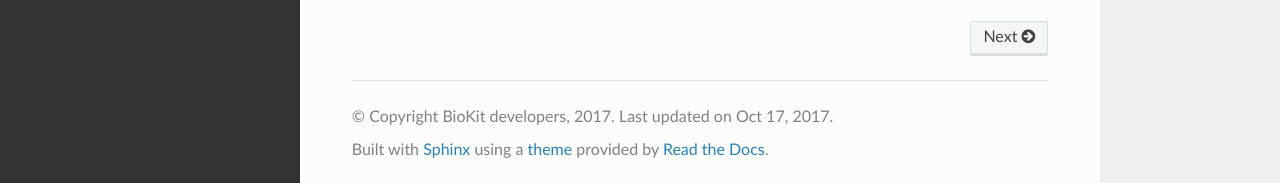
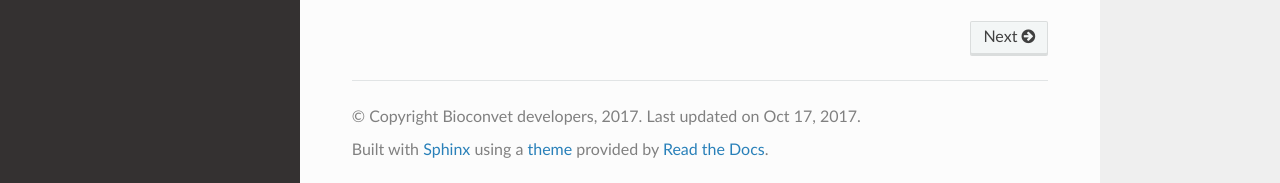
Before and after one commit to bioconvert/bioconvert, a Sphinx documentation site: the page built from doc/index.rst, in a window 1280 px wide and 1261 px high. Shown: the part 1075-1258 px from the top of the window. Built offline with Sphinx 7.4.7 and the Read the Docs theme 2.0.0, drawn with Linux system fonts in a browser that asks for light colours; formulas are drawn with MathJax 3; pages that are not in the unit, such as notebooks, are missing from menus.

Commit message:
Fixing RTD

```diff
--- a/doc/conf.py
+++ b/doc/conf.py
@@ -37,8 +37,8 @@ import matplotlib
 import matplotlib.sphinxext
 
 release = version
-author = "BioKit developers"
-title = "BioKit"
+author = "Bioconvet developers"
+title = "Bioconvert"
 copyright = author + ", 2017"
 project = 'bioconvert'
 
@@ -55,23 +55,19 @@ project = 'bioconvert'
 
 extensions = [
     'sphinx.ext.autodoc',
-    'sphinx.ext.autosummary',
+    ('sphinx.ext.imgmath'  # only available for sphinx >= 1.4
+                  if sphinx.version_info[:2] >= (1, 4)
+                  else 'sphinx.ext.pngmath'),
     'sphinx.ext.coverage',
-    'sphinx.ext.graphviz',
     'sphinx.ext.doctest',
     'sphinx.ext.intersphinx',
     'sphinx.ext.todo',
-    'sphinx.ext.coverage',
     'sphinx.ext.ifconfig',
     'sphinx.ext.viewcode',
     "numpydoc.numpydoc",
-    'easydev.copybutton',
     'matplotlib.sphinxext.plot_directive',
-    'matplotlib.sphinxext.only_directives',
-    ('sphinx.ext.imgmath'  # only available for sphinx >= 1.4
-                  if sphinx.version_info[:2] >= (1, 4)
-                  else 'sphinx.ext.pngmath'),
-    'sphinx_gallery.gen_gallery'
+    'sphinx.ext.autosummary',
+    'sphinx_gallery.gen_gallery',
     ]
 # note that the numpy directives is buggy. Example: class and init are not recognised as two entities for the autoclass_content=both here below
 
@@ -121,6 +117,7 @@ release = release
 
 # List of patterns, relative to source directory, that match files and
 # directories to ignore when looking for source files.
+exclude_trees = ['_build']
 exclude_patterns = []
 
 # The reST default role (used for this markup: `text`) to use for all documents.
@@ -147,8 +144,6 @@ modindex_common_prefix = ["bioconvert."]
 plot_gallery = True
 sphinx_gallery_conf = {
     "doc_module": "bioconvert",
-    'backreferences_dir': "False"
-
 #    "examples_dirs": "examples",
 #    "gallery_dirs": "auto_examples",
 }
@@ -210,7 +205,7 @@ else:
 #html_title = None
 
 # A shorter title for the navigation bar.  Default is the same as html_title.
-html_short_title = "BioKit"
+html_short_title = "Bioconvert"
 
 # The name of an image file (relative to this directory) to place at the top
 # of the sidebar.
@@ -226,7 +221,7 @@ html_short_title = "BioKit"
 # so a file named "default.css" will overwrite the builtin "default.css".
 
 # the copybutton.js must be copied there:
-html_static_path = ['source/_static']
+html_static_path = ['_static']
 
 # If not '', a 'Last updated on:' timestamp is inserted at every page bottom,
 # using the given strftime format.
@@ -240,10 +235,10 @@ html_last_updated_fmt = '%b %d, %Y'
 html_index = 'index.html'
 
 #Custom sidebar templates, maps page names to templates.
-html_sidebars = {
-                    'index': [ 'indexsidebar.html'],
-                    'contents':'indexsidebar.html',
-}
+#html_sidebars = {
+#                    'index': [ 'indexsidebar.html'],
+#                    'contents':'indexsidebar.html',
+#}
 # Additional templates that should be rendered to pages, maps page names to
 # template names.
 #html_additional_pages = {   'index': 'index.html'}
```
